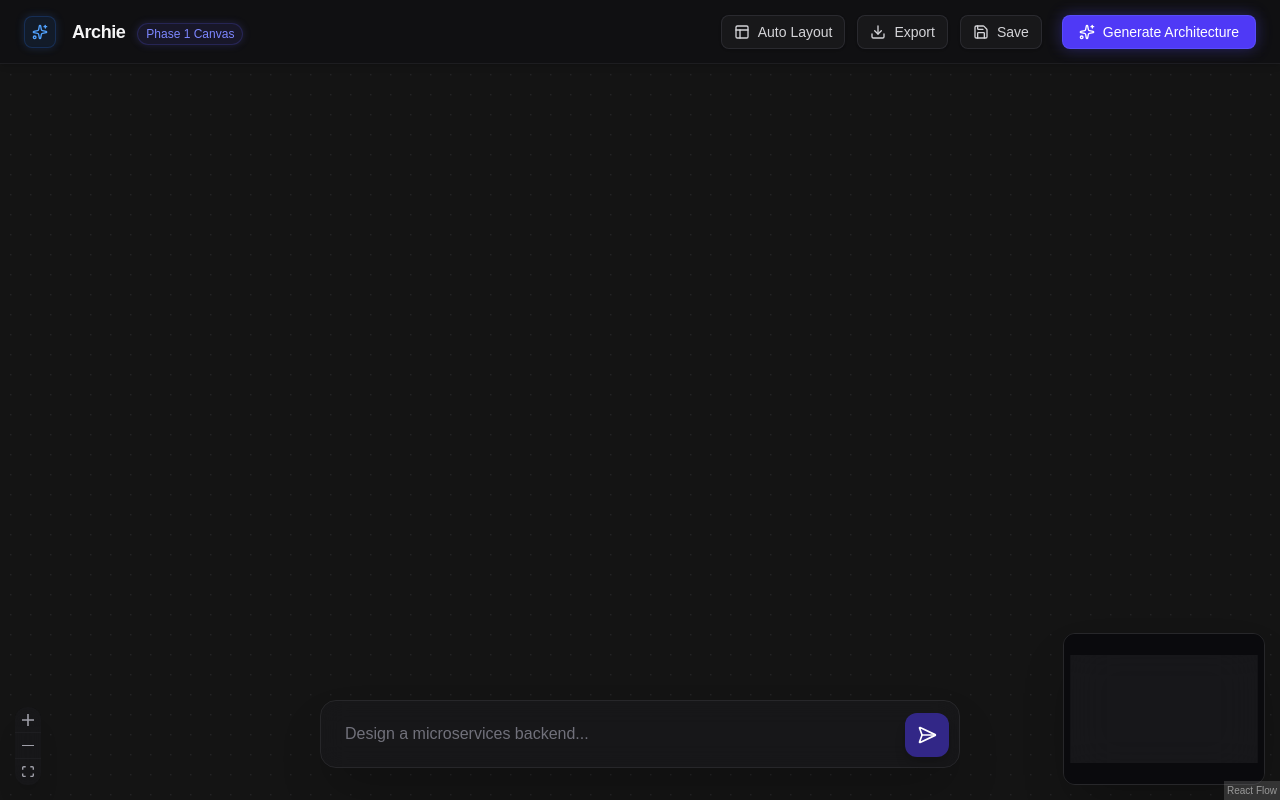
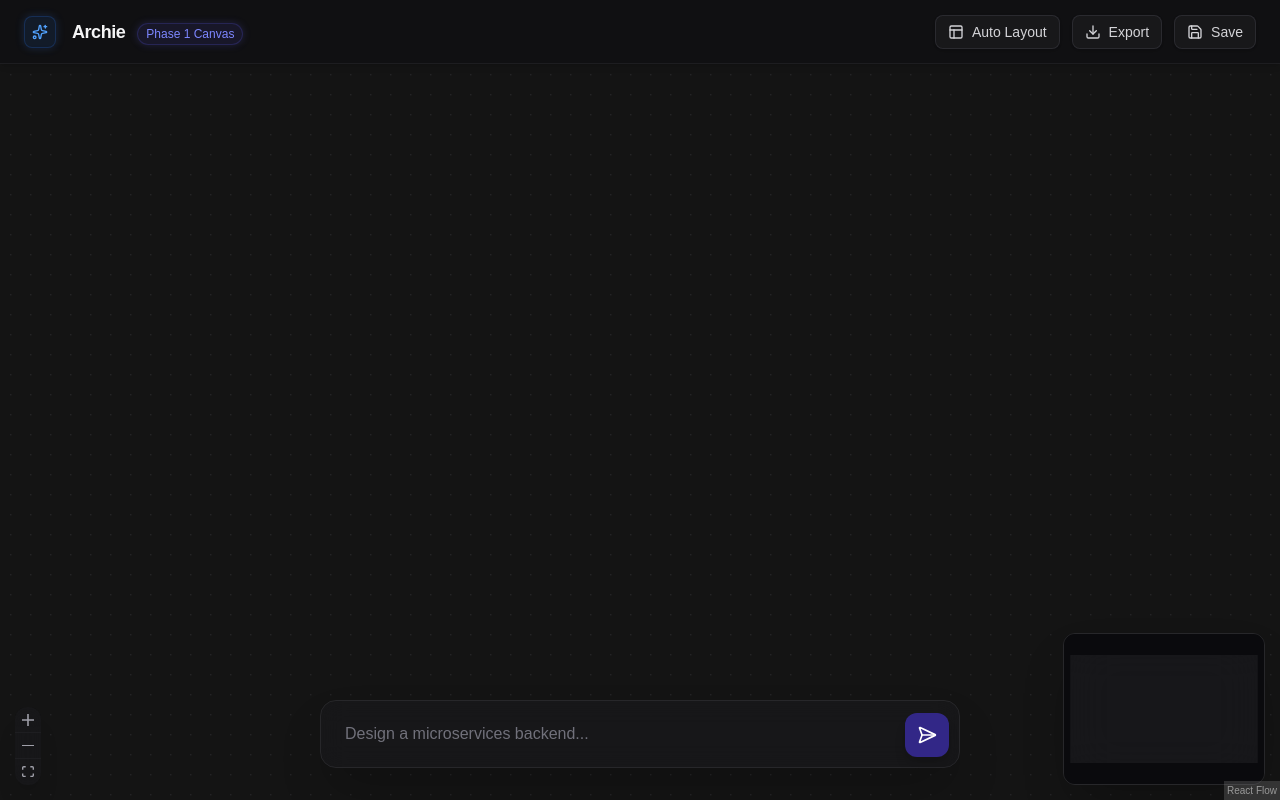
Before and after one commit to sohampendse0718/Archie, a Next.js app: page / in a window 1280 px wide. Built offline with nearby package versions, Linux system fonts and the light colour scheme.

Commit message:
feat(critic): add dynamic health score badge and evaluate system design quality

```diff
--- a/src/app/page.tsx
+++ b/src/app/page.tsx
@@ -3,11 +3,23 @@
 import Canvas from '@/components/Canvas';
 import CommandBar from '@/components/CommandBar';
 import InspectorPanel from '@/components/InspectorPanel';
-import { Save, Download, Sparkles, Layout } from 'lucide-react';
+import { Save, Download, Sparkles, Layout, Activity } from 'lucide-react';
 import { useDiagramStore } from '@/store/useDiagramStore';
 
 export default function Home() {
   const applyAutoLayout = useDiagramStore((state) => state.applyAutoLayout);
+  const architectureScore = useDiagramStore((state) => state.architectureScore);
+
+  let scoreColor = 'text-zinc-400 border-zinc-700 bg-zinc-800/40';
+  if (architectureScore !== null) {
+    if (architectureScore >= 90) {
+      scoreColor = 'text-green-400 border-green-500/30 bg-green-500/10 shadow-[0_0_10px_rgba(34,197,94,0.2)]';
+    } else if (architectureScore >= 75) {
+      scoreColor = 'text-yellow-400 border-yellow-500/30 bg-yellow-500/10 shadow-[0_0_10px_rgba(234,179,8,0.2)]';
+    } else {
+      scoreColor = 'text-red-400 border-red-500/30 bg-red-500/10 shadow-[0_0_10px_rgba(239,68,68,0.2)]';
+    }
+  }
 
   return (
     <div className="flex flex-col h-screen w-full bg-[#09090b] overflow-hidden">
@@ -47,10 +59,12 @@ export default function Home() {
             Save
           </button>
 
-          <button className="flex items-center gap-2 px-4 py-1.5 text-sm font-medium text-white bg-indigo-600 hover:bg-indigo-500 rounded-lg shadow-[0_0_15px_rgba(79,70,229,0.4)] hover:shadow-[0_0_20px_rgba(79,70,229,0.6)] transition-all ml-2 border border-indigo-500/50">
-            <Sparkles className="w-4 h-4" />
-            Generate Architecture
-          </button>
+          {architectureScore !== null && (
+            <div className={`flex items-center gap-2 px-4 py-1.5 text-sm font-medium rounded-lg border transition-all ml-2 ${scoreColor}`}>
+              <Activity className="w-4 h-4" />
+              Health: {architectureScore} / 100
+            </div>
+          )}
         </div>
       </header>
 
--- a/src/components/CommandBar.tsx
+++ b/src/components/CommandBar.tsx
@@ -26,6 +26,8 @@ export default function CommandBar() {
     if (!inputValue.trim() || isGenerating) return;
 
     setIsGenerating(true);
+    useDiagramStore.getState().setArchitectureScore(null);
+    useDiagramStore.getState().setScoreReasoning(null);
     try {
       const response = await fetch('/api/generate', {
         method: 'POST',
@@ -41,6 +43,8 @@ export default function CommandBar() {
 
       useDiagramStore.getState().setNodes(data.nodes);
       useDiagramStore.getState().setEdges(data.edges);
+      useDiagramStore.getState().setArchitectureScore(data.architectureScore);
+      useDiagramStore.getState().setScoreReasoning(data.scoreReasoning);
       useDiagramStore.getState().applyAutoLayout('TB');
 
       setInputValue('');
--- a/src/store/useDiagramStore.ts
+++ b/src/store/useDiagramStore.ts
@@ -26,12 +26,16 @@ type DiagramState = {
   nodes: ArchNode[];
   edges: Edge[];
   selectedNode: ArchNode | null;
+  architectureScore: number | null;
+  scoreReasoning: string | null;
   onNodesChange: OnNodesChange<ArchNode>;
   onEdgesChange: OnEdgesChange;
   onConnect: OnConnect;
   setNodes: (nodes: ArchNode[]) => void;
   setEdges: (edges: Edge[]) => void;
   setSelectedNode: (node: ArchNode | null) => void;
+  setArchitectureScore: (score: number | null) => void;
+  setScoreReasoning: (reasoning: string | null) => void;
   applyAutoLayout: (direction?: string) => void;
 };
 
@@ -39,6 +43,8 @@ export const useDiagramStore = create<DiagramState>((set, get) => ({
   nodes: initialNodes,
   edges: initialEdges,
   selectedNode: null,
+  architectureScore: null,
+  scoreReasoning: null,
   onNodesChange: (changes: NodeChange<ArchNode>[]) => {
     set({
       nodes: applyNodeChanges(changes, get().nodes),
@@ -65,6 +71,8 @@ export const useDiagramStore = create<DiagramState>((set, get) => ({
   setNodes: (nodes: ArchNode[]) => set({ nodes }),
   setEdges: (edges: Edge[]) => set({ edges }),
   setSelectedNode: (node: ArchNode | null) => set({ selectedNode: node }),
+  setArchitectureScore: (score: number | null) => set({ architectureScore: score }),
+  setScoreReasoning: (reasoning: string | null) => set({ scoreReasoning: reasoning }),
   applyAutoLayout: (direction = 'TB') => {
     const { nodes, edges } = getLayoutedElements(get().nodes, get().edges, direction);
     set({ nodes, edges });
```
